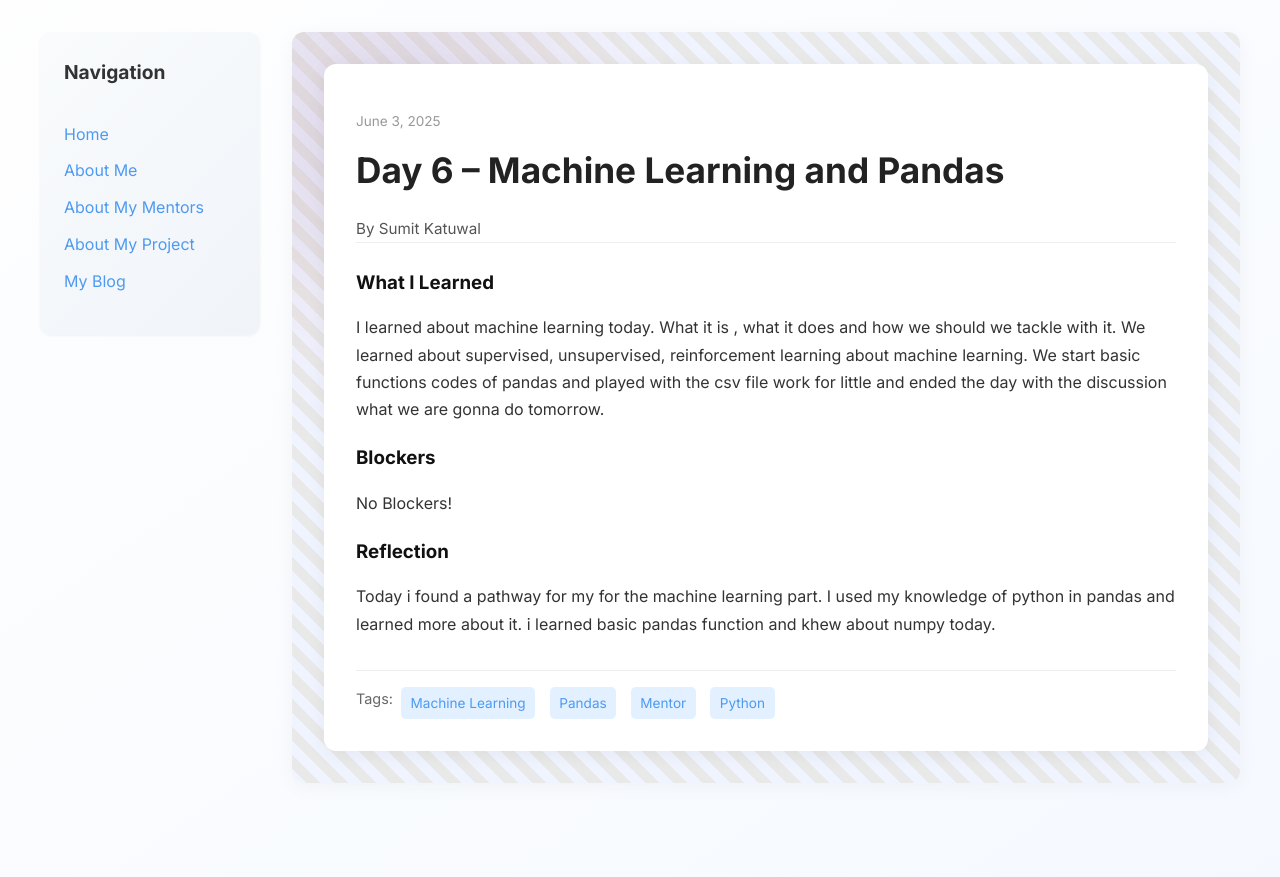
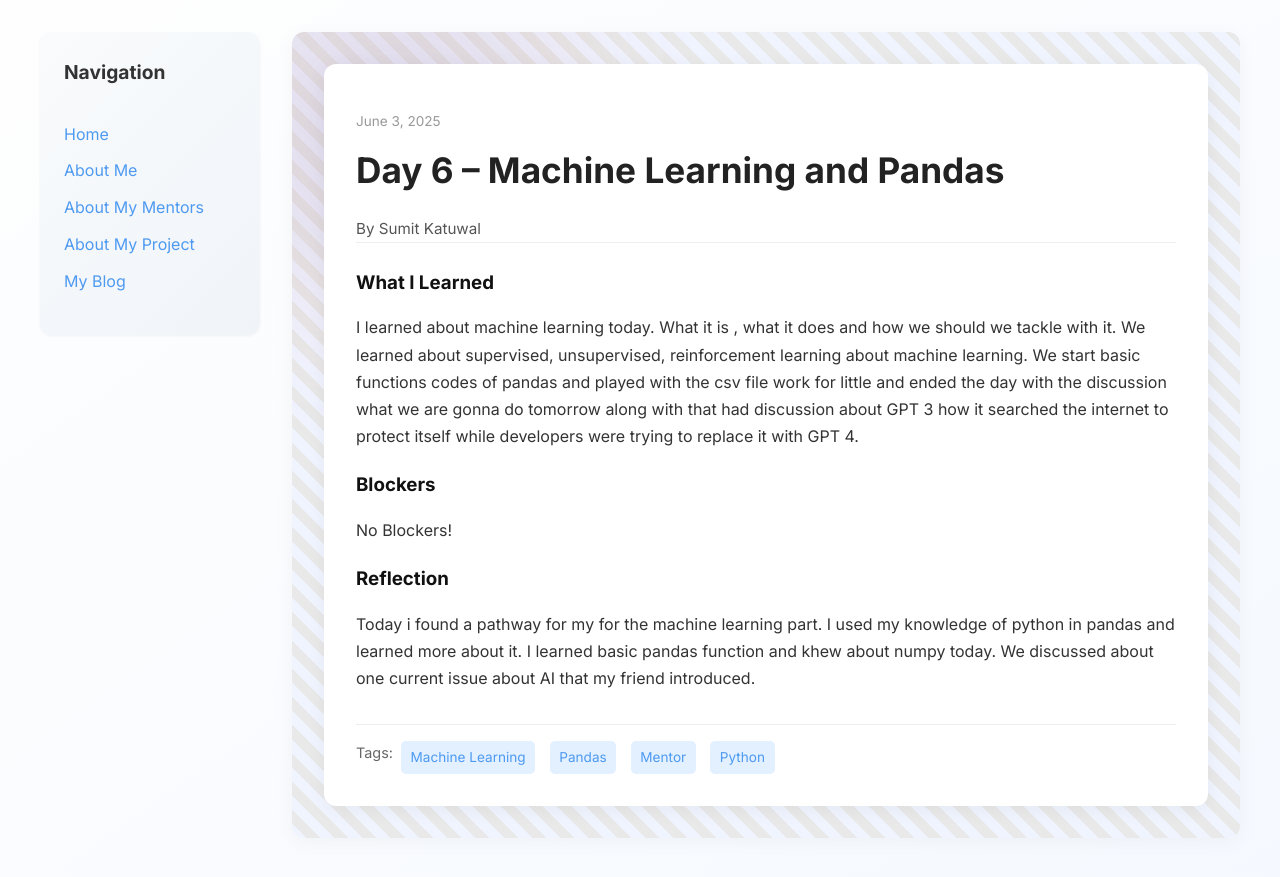
Before and after one commit to SumitKatuwal3382/SumitKatuwal3382.github.io, a Jekyll site: the page built from _posts/2025-06-03-day-6.md, in a window 1280 px wide. Shown: the top 877 px of the page. Built offline with Jekyll 4.4.1, drawn with Linux system fonts in a browser that asks for light colours.

Commit message:
Update 2025-06-03-day-6.md

```diff
--- a/_posts/2025-06-03-day-6.md
+++ b/_posts/2025-06-03-day-6.md
@@ -7,11 +7,11 @@ permalink: /day6.html
 tags: ["Machine Learning", "Pandas", "Mentor", "Python"]
 
 what_i_learned: |
-  I learned about machine learning today. What it is , what it does and how we should we tackle with it. We learned about supervised, unsupervised, reinforcement learning about machine learning. We start basic functions codes of pandas and played with the csv file work for little and ended the day with the discussion what we are gonna do tomorrow.
+  I learned about machine learning today. What it is , what it does and how we should we tackle with it. We learned about supervised, unsupervised, reinforcement learning about machine learning. We start basic functions codes of pandas and played with the csv file work for little and ended the day with the discussion what we are gonna do tomorrow along with that had discussion about GPT 3 how it searched the internet to protect itself while developers were trying to replace it with GPT 4.
 
 blockers: |
   No Blockers!
 
 reflection: |
-  Today i found a pathway for my for the machine learning part. I used my knowledge of python in pandas and learned more about it. i learned basic pandas function and khew about numpy today.
+  Today i found a pathway for my for the machine learning part. I used my knowledge of python in pandas and learned more about it. I learned basic pandas function and khew about numpy today. We discussed about one current issue about AI that my friend introduced.
 ---
```
